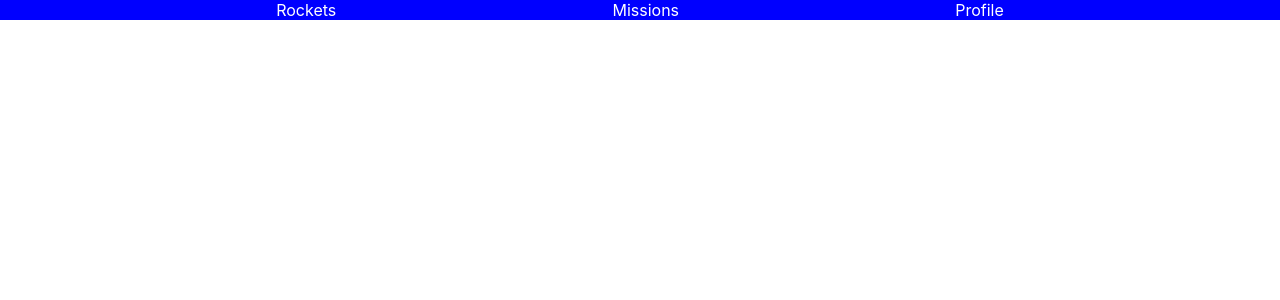
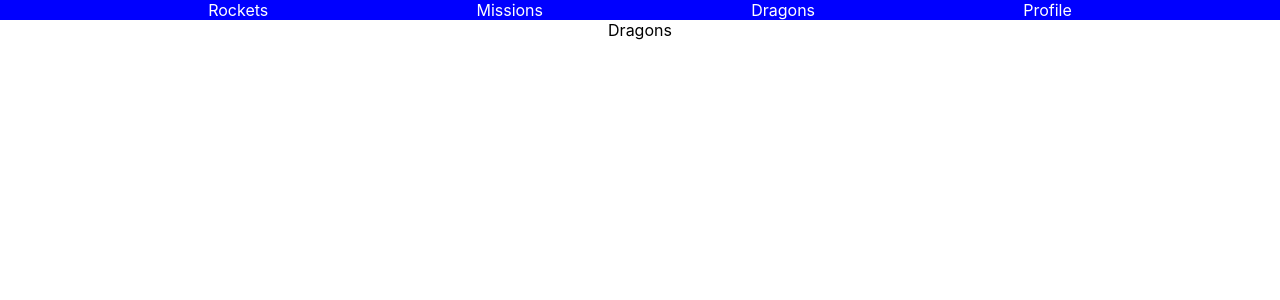
Before and after one commit to MICHAELMUNAVU83/spacetravellers, a React (Create React App) app: page /dragons in a window 1280 px wide. Shown: the top 300 px of the page. Built offline with nearby package versions, Linux system fonts and the light colour scheme.

Commit message:
Add dragons file

```diff
--- a/src/App.js
+++ b/src/App.js
@@ -4,6 +4,7 @@ import Navbar from './componets/Navbar';
 import Mission from './componets/Mission';
 import Profile from './componets/Profile';
 import Rocket from './componets/Rocket';
+import Dragons from './componets/Dragons';
 
 function App() {
   return (
@@ -13,6 +14,7 @@ function App() {
         <Routes>
           <Route path="/" element={<Rocket />} />
           <Route path="/missions" element={<Mission />} />
+          <Route path="/dragons" element={<Dragons />} />
           <Route path="/profile" element={<Profile />} />
         </Routes>
       </Router>
--- /dev/null
+++ b/src/componets/Dragons.js
@@ -0,0 +1,9 @@
+import React from 'react';
+
+function Dragons() {
+  return (
+    <div>Dragons</div>
+  );
+}
+
+export default Dragons;
--- a/src/componets/Navbar.js
+++ b/src/componets/Navbar.js
@@ -7,6 +7,7 @@ function Navbar() {
       <nav>
         <Link to="/">Rockets</Link>
         <Link to="/missions">Missions</Link>
+        <Link to="/dragons">Dragons</Link>
         <Link to="/profile">Profile</Link>
       </nav>
 
```
